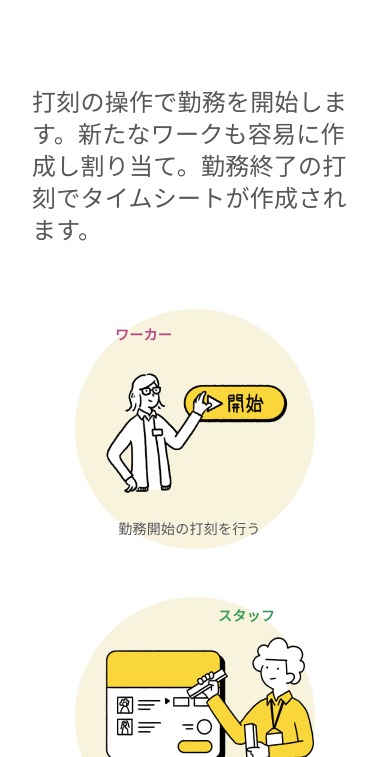
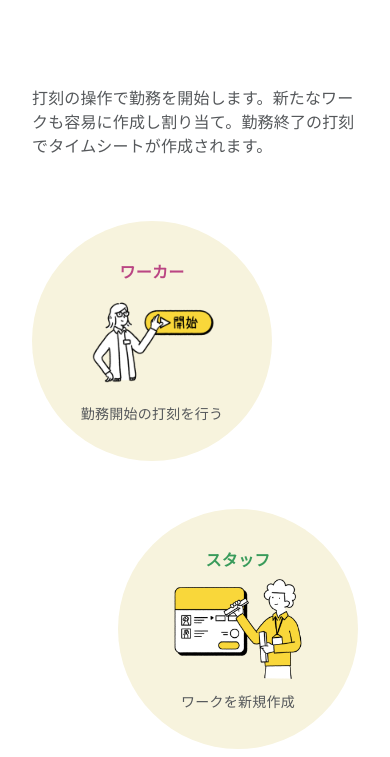
Before and after one commit to ThanHtikeZawGithub/clipcrow-demo, a plain HTML site: page usage-example.html in a window 390 px wide. Shown: the part 343-1100 px from the top of the page. Drawn offline with Linux system fonts and the light colour scheme.

Commit message:
fixed usage-example and profile page

```diff
--- a/scss/components/_usage-example.scss
+++ b/scss/components/_usage-example.scss
@@ -18,19 +18,17 @@
 .case__wrapper {
   display: flex;
   flex-direction: row;
-  align-items: center;
   justify-content: center;
   gap: 1rem;
   @media screen and (max-width: 613px) {
+    padding: 0;
     flex-direction: column;
     .case {
       &.left {
         align-self: flex-start;
-        align-items: flex-start;
       }
       &.right {
         align-self: flex-end;
-        align-items: flex-end;
       }
     }
   }
@@ -45,6 +43,9 @@
   &#step3 {
     .example__case {
       gap: 128px;
+      .case__wrapper {
+        gap: 128px;
+      }
     }
   }
   @media screen and (max-width: 1200px) {
@@ -59,19 +60,73 @@
         gap: 16px;
       }
     }
-  }
-  @media screen and (max-width: 896px) {
     &#step3 {
       .example__case {
+        gap: 16px;
+        .case__wrapper {
           gap: 16px;
         }
       }
     }
-  @media screen and (max-width: 768px) {
+  }
+
+  @media screen and (max-width: 896px) {
     &#step3 {
       .example__case {
         flex-direction: column;
         gap: 64px;
+      }
+    }
+  }
+
+  @media screen and (max-width: 613px) {
+    &#step1,
+    &#step2,
+    &#step3 {
+      .example__case {
+        gap: 0;
+        .case {
+          display: flex;
+          flex-direction: column;
+          justify-content: center;
+          background-color: $c-secondary-095;
+          height: 240px;
+          width: 240px;
+          margin-bottom: 2rem;
+          border-radius: 100%;
+          &.last-child {
+            margin-bottom: 0;
+          }
+          &.right {
+            align-self: flex-end;
+          }
+          &.left {
+            align-self: flex-start;
+          }
+          p {
+            margin: 0;
+            text-align: center;
+            padding: 0 40px;
+          }
+          .roll {
+            font-size: 16px;
+            font-weight: 700;
+            line-height: 24px;
+          }
+          .image {
+            font-size: 0.875rem;
+            img {
+              margin: 0;
+              height: 100px;
+              width: auto;
+              object-fit: contain;
+            }
+          }
+          .action {
+            font-size: 0.875rem;
+            z-index: 10;
+          }
+        }
       }
     }
   }
@@ -86,8 +141,11 @@
   line-height: 32px;
   padding: 2rem 11.5rem;
   text-align: start;
-    @media screen and (max-width: 1000px) {
+  @media screen and (max-width: 613px) {
     padding: 2rem 0;
+    font-size: 16px;
+    line-height: 24px;
+    letter-spacing: 0.15px;
   }
 }
 .ex__title-left {
@@ -165,7 +223,6 @@
   display: flex;
   flex-direction: row;
   justify-content: center;
-  align-items: center;
   padding: 2rem 0;
   gap: 1rem;
   .case {
@@ -195,13 +252,9 @@
       text-align: center;
     }
   }
-}
-
-@media screen and (max-width: 768px) {
-  .example__case {
+  @media screen and (max-width: 613px) {
     padding: 32px 0;
     flex-direction: column;
-
     .case {
       display: flex;
       flex-direction: column;
@@ -234,8 +287,8 @@
         font-size: 0.875rem;
         img {
           margin: 0;
-          height: auto;
-          width: 100%;
+          height: 100px;
+          width: auto;
           object-fit: contain;
         }
       }
```
Also changed, not shown: profile.html (+2 -2 lines), images/business-image-pc.svg, images/business-image-sp.svg, scss/styles.css, 1 other file. Lines whose indentation alone changed are shown as unchanged.
